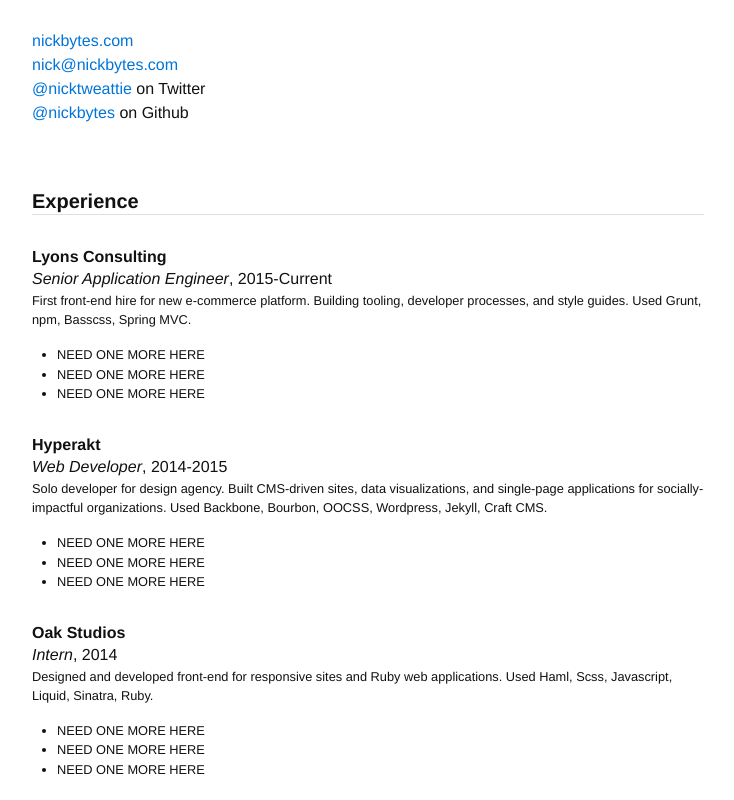
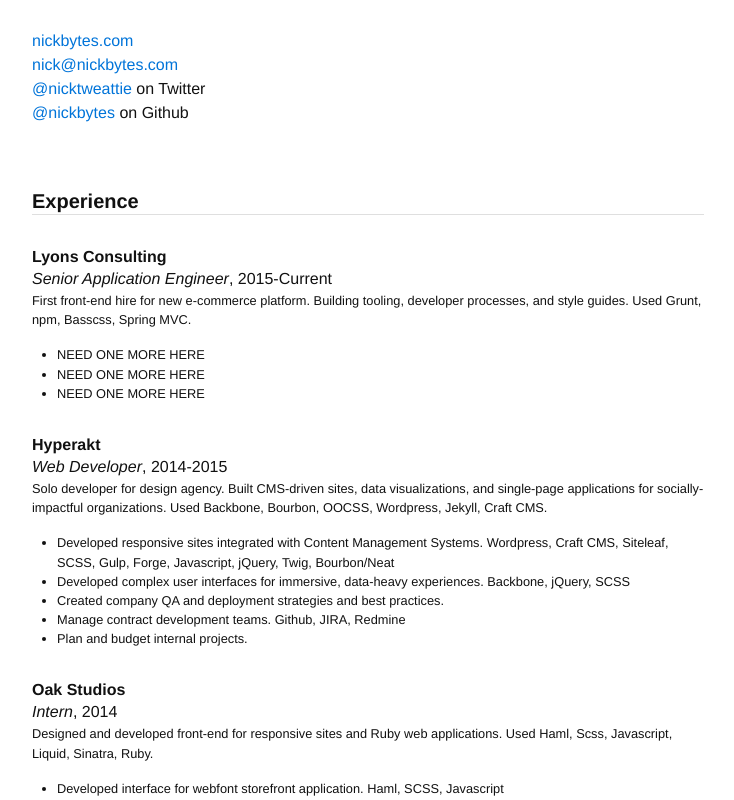
Before and after one commit to nickbytes/resume, a website: page index.html in a window 1280 px wide. Shown: the part 132-932 px from the top of the page, without its empty margins (272-1006 px from the left). Drawn offline with Linux system fonts and the light colour scheme.

Commit message:
add old resume info

```diff
--- a/index.html
+++ b/index.html
@@ -41,9 +41,11 @@
         Solo developer for design agency. Built CMS-driven sites, data visualizations, and single-page applications for socially-impactful organizations. Used Backbone, Bourbon, OOCSS, Wordpress, Jekyll, Craft CMS.
       </p>
       <ul class="mt0 small mln15">
-        <li>NEED ONE MORE HERE</li>
-        <li>NEED ONE MORE HERE</li>
-        <li>NEED ONE MORE HERE</li>
+        <li>Developed responsive sites integrated with Content Management Systems. Wordpress, Craft CMS, Siteleaf, SCSS, Gulp, Forge, Javascript, jQuery, Twig, Bourbon/Neat</li>
+        <li>Developed complex user interfaces for immersive, data-heavy experiences. Backbone, jQuery, SCSS</li>
+        <li>Created company QA and deployment strategies and best practices.</li>
+        <li>Manage contract development teams. Github, JIRA, Redmine</li>
+        <li>Plan and budget internal projects.</li>
       </ul>
 
       <h4 class="mt3 mb0" id="oak-studios">Oak Studios</h4>
@@ -52,9 +54,10 @@
         Designed and developed front-end for responsive sites and Ruby web applications. Used Haml, Scss, Javascript, Liquid, Sinatra, Ruby.
       </p>
       <ul class="mt0 small mln15">
-        <li>NEED ONE MORE HERE</li>
-        <li>NEED ONE MORE HERE</li>
-        <li>NEED ONE MORE HERE</li>
+        <li>Developed interface for webfont storefront application. Haml, SCSS, Javascript</li>
+        <li>Developed responsive, mobile-first sites for clients. SCSS, Liquid, Javascript/jQuery</li>
+        <li>Designed and developed a dashboard for measuring webfont optimization. jQuery, Highcharts, data
+visualization, responsive design</li>
       </ul>
 
       <h4 class="mt3 mb0" id="acquity-group">Acquity Group</h4>
@@ -65,7 +68,7 @@
       <ul class="mt0 small mln15">
         <li>Developed order management APIs. Java, Spring MVC, SOAP</li>
         <li>Built online storefronts compatible with legacy browsers. Less, Modernizr, jQuery, Backbone.</li>
-        <li>NEED ONE MORE HERE</li>
+        <li>Performed UX audits</li>
       </ul>
     </div>
 
```
